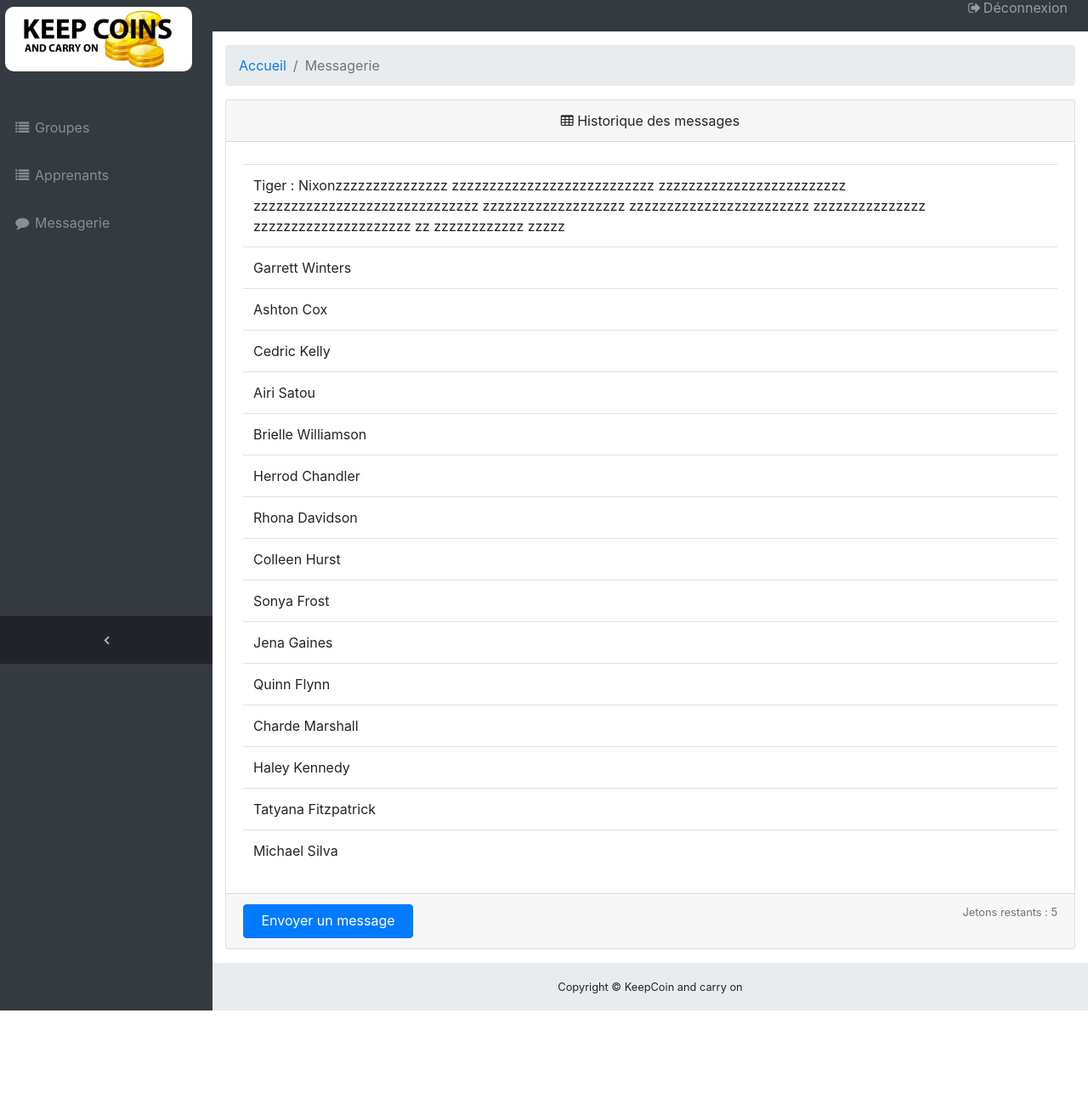
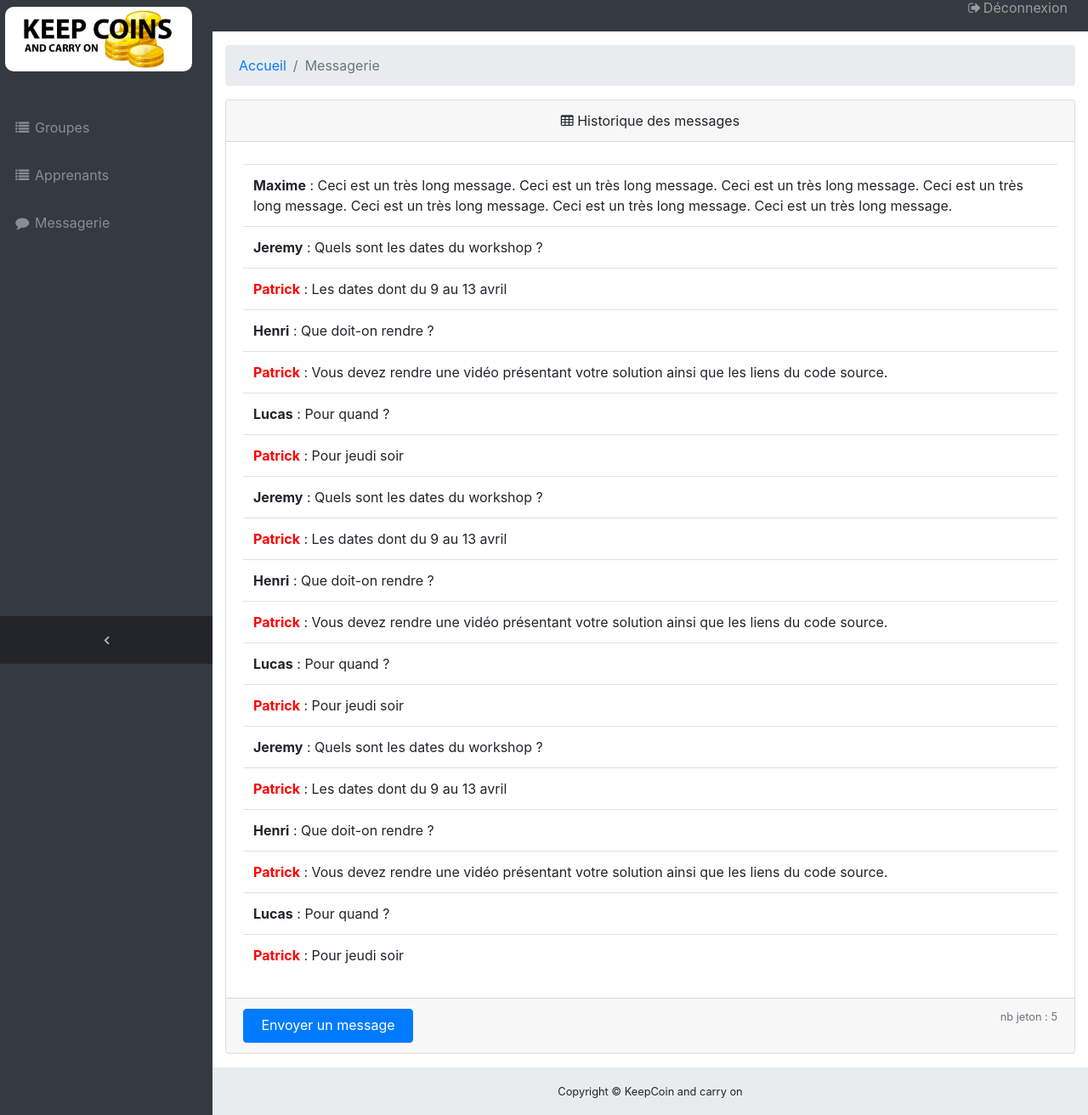
Before and after one commit to MDEPSI/workshop2, a PHP site: page /App_web/messagerie.php in a window 1280 px wide. Shown: the part 19-1331 px from the top of the page at 85% size. Before the commit the page ends 1208 px from the top, so only its background shows below. Run offline with PHP 8.4, Linux system fonts and the light colour scheme.

Commit message:
messagerie

```diff
--- a/App_web/messagerie.php
+++ b/App_web/messagerie.php
@@ -51,52 +51,61 @@
                           </tfoot>
                           <tbody>
                               <tr>
-                                  <td>Tiger : Nixonzzzzzzzzzzzzzzz zzzzzzzzzzzzzzzzzzzzzzzzzzz zzzzzzzzzzzzzzzzzzzzzzzzz zzzzzzzzzzzzzzzzzzzzzzzzzzzzzz zzzzzzzzzzzzzzzzzzz zzzzzzzzzzzzzzzzzzzzzzzz zzzzzzzzzzzzzzz zzzzzzzzzzzzzzzzzzzzz zz zzzzzzzzzzzz zzzzz</td>
+                                  <td><b>Maxime</b> : Ceci est un très long message. Ceci est un très long message. Ceci est un très long message. Ceci est un très long message. Ceci est un très long message. Ceci est un très long message. Ceci est un très long message.</td>
                               </tr>
                               <tr>
-                                  <td>Garrett Winters</td>
+                                  <td><b>Jeremy</b> : Quels sont les dates du workshop ?</td>
                               </tr>
                               <tr>
-                                  <td>Ashton Cox</td>
+                                  <td><b><font color="red">Patrick</font></b> : Les dates dont du 9 au 13 avril</td>
                               </tr>
                               <tr>
-                                  <td>Cedric Kelly</td>
+                                  <td><b>Henri</b> : Que doit-on rendre ?</td>
                               </tr>
                               <tr>
-                                  <td>Airi Satou</td>
+                                  <td><b><font color="red">Patrick</font></b> : Vous devez rendre une vidéo présentant votre solution ainsi que les liens du code source.</td>
                               </tr>
                               <tr>
-                                  <td>Brielle Williamson</td>
+                                  <td><b>Lucas</b> : Pour quand ?</td>
                               </tr>
                               <tr>
-                                  <td>Herrod Chandler</td>
+                                  <td><b><font color="red">Patrick</font></b> : Pour jeudi soir</td>
                               </tr>
                               <tr>
-                                  <td>Rhona Davidson</td>
+                                  <td><b>Jeremy</b> : Quels sont les dates du workshop ?</td>
                               </tr>
                               <tr>
-                                  <td>Colleen Hurst</td>
+                                  <td><b><font color="red">Patrick</font></b> : Les dates dont du 9 au 13 avril</td>
                               </tr>
                               <tr>
-                                  <td>Sonya Frost</td>
+                                  <td><b>Henri</b> : Que doit-on rendre ?</td>
                               </tr>
                               <tr>
-                                  <td>Jena Gaines</td>
+                                  <td><b><font color="red">Patrick</font></b> : Vous devez rendre une vidéo présentant votre solution ainsi que les liens du code source.</td>
                               </tr>
                               <tr>
-                                  <td>Quinn Flynn</td>
+                                  <td><b>Lucas</b> : Pour quand ?</td>
                               </tr>
                               <tr>
-                                  <td>Charde Marshall</td>
+                                  <td><b><font color="red">Patrick</font></b> : Pour jeudi soir</td>
+                              </tr>
+							                                <tr>
+                                  <td><b>Jeremy</b> : Quels sont les dates du workshop ?</td>
                               </tr>
                               <tr>
-                                  <td>Haley Kennedy</td>
+                                  <td><b><font color="red">Patrick</font></b> : Les dates dont du 9 au 13 avril</td>
                               </tr>
                               <tr>
-                                  <td>Tatyana Fitzpatrick</td>
+                                  <td><b>Henri</b> : Que doit-on rendre ?</td>
                               </tr>
                               <tr>
-                                  <td>Michael Silva</td>
+                                  <td><b><font color="red">Patrick</font></b> : Vous devez rendre une vidéo présentant votre solution ainsi que les liens du code source.</td>
+                              </tr>
+                              <tr>
+                                  <td><b>Lucas</b> : Pour quand ?</td>
+                              </tr>
+                              <tr>
+                                  <td><b><font color="red">Patrick</font></b> : Pour jeudi soir</td>
                               </tr>
                           </tbody>
                       </table>
@@ -106,34 +115,26 @@
 
                   <div class="row">
                       <div class="col-md-6">
-                          <a class="btn btn-primary btn-block" data-toggle="modal" data-target="#exampleModal" style="height:40px;width:200px" href="#">Envoyer un message</a>
+                          <a class="btn btn-primary btn-block" data-toggle="modal" data-target="#envoyerMessage" style="height:40px;width:200px" href="#">Envoyer un message</a>
                       </div>
                       <div class="col-md-6 text-right">
-                          Jetons restants : 5
+					  <?php
+
+						$jeton = 5;
+						if(isset($_POST['ok'])){
+
+							$jeton -= 1;
+							echo "nb jeton : " , $jeton;
+						} else {
+							$jeton = 5;
+							echo "nb jeton : " , $jeton;
+						}
+					  ?>
                       </div>
                   </div>
               </div>
           </div>
       </div>
-      <!-- Group Modal-->
-      <div class="modal fade" id="exampleModal" tabindex="-1" role="dialog" aria-labelledby="exampleModalLabel" aria-hidden="true">
-          <div class="modal-dialog" role="document">
-              <div class="modal-content">
-                  <div class="modal-header">
-                      <h5 class="modal-title" id="exampleModalLabel">Message</h5>
-                      <button class="close" type="button" data-dismiss="modal" aria-label="Close">
-                          <span aria-hidden="true">×</span>
-                      </button>
-                  </div>
-                  <textarea id="groupeName" name="groupeName" type="text" placeholder="Saisir votre message"></textarea>
-                  <!--<div class="modal-body">Voulez-vous enregistrer ce nom de groupe ?</div>-->
-                  <div class="modal-footer">
-                      <button class="btn btn-secondary" type="button" data-dismiss="modal">Annuler</button>
-                      <a class="btn btn-primary" href="messagerie.html">Envoyer</a>
-                  </div>
-              </div>
-        </div>
-    </div>
     <!-- /.container-fluid-->
                   <!-- /.content-wrapper-->
                   <footer class="sticky-footer">
@@ -148,19 +149,23 @@
                       <i class="fa fa-angle-up"></i>
                   </a>
                   <!-- Logout Modal-->
-                  <div class="modal fade" id="exampleModal" tabindex="-1" role="dialog" aria-labelledby="exampleModalLabel" aria-hidden="true">
+                  <div class="modal fade" id="envoyerMessage" tabindex="-1" role="dialog" aria-labelledby="exampleModalLabel" aria-hidden="true">
                       <div class="modal-dialog" role="document">
                           <div class="modal-content">
                               <div class="modal-header">
-                                  <h5 class="modal-title" id="exampleModalLabel">Déconnexion ?</h5>
+                                  <h5 class="modal-title" id="exampleModalLabel">Message</h5>
                                   <button class="close" type="button" data-dismiss="modal" aria-label="Close">
                                       <span aria-hidden="true">×</span>
                                   </button>
                               </div>
-                              <div class="modal-body">Etes-vous sûr de vouloir vous déconnecter ?</div>
+							  <textarea type="text" rows="4" cols="50" placeholder="Saisissez votre message"></textarea>
+                              <div class="modal-body">Etes-vous sûr de vouloir envoyer votre message ?</div>
                               <div class="modal-footer">
-                                  <button class="btn btn-secondary" type="button" data-dismiss="modal">Annuler</button>
-                                  <a class="btn btn-primary" href="login.html">Déconnecter</a>
+							    <button class="btn btn-secondary" type="button" data-dismiss="modal">Annuler</button>
+							  <form method="post" action="">
+									<input type="hidden" value=1 name = "ok"></input>
+                                  <button type="submit" class="btn btn-primary" id="validerMessage" name="validerMessage">Envoyer</button>
+							</form>
                               </div>
                           </div>
                       </div>
--- a/views/bandeau.php
+++ b/views/bandeau.php
@@ -80,8 +80,9 @@
             }
             if ($_SESSION['session'] == 1 || $_SESSION['session'] == 2) {
             ?>
+
             <li class="nav-item" data-toggle="tooltip" data-placement="right" title="Components">
-                <a class="nav-link" href="index.php?uc=messagerie&action=afficherMessagerie">
+                <a class="nav-link" href="App_web/messagerie.php">
                     <!--<a class="nav-link nav-link-collapse collapsed" data-toggle="collapse" href="#collapseComponents" data-parent="#exampleAccordion">-->
                     <i class="fa fa-fw fa-comment"></i>
                     <span class="nav-link-text">Messagerie</span>
```
Also changed, not shown: App_web/messagerie.html (deleted, +0 -276 lines), views/projets.php (+21 -1 lines).
